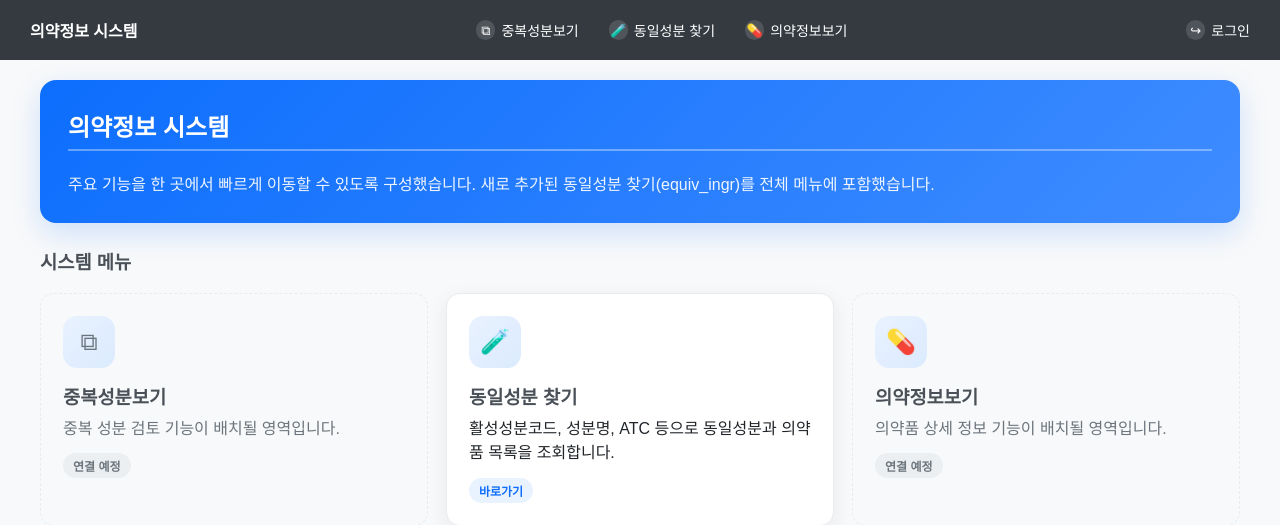
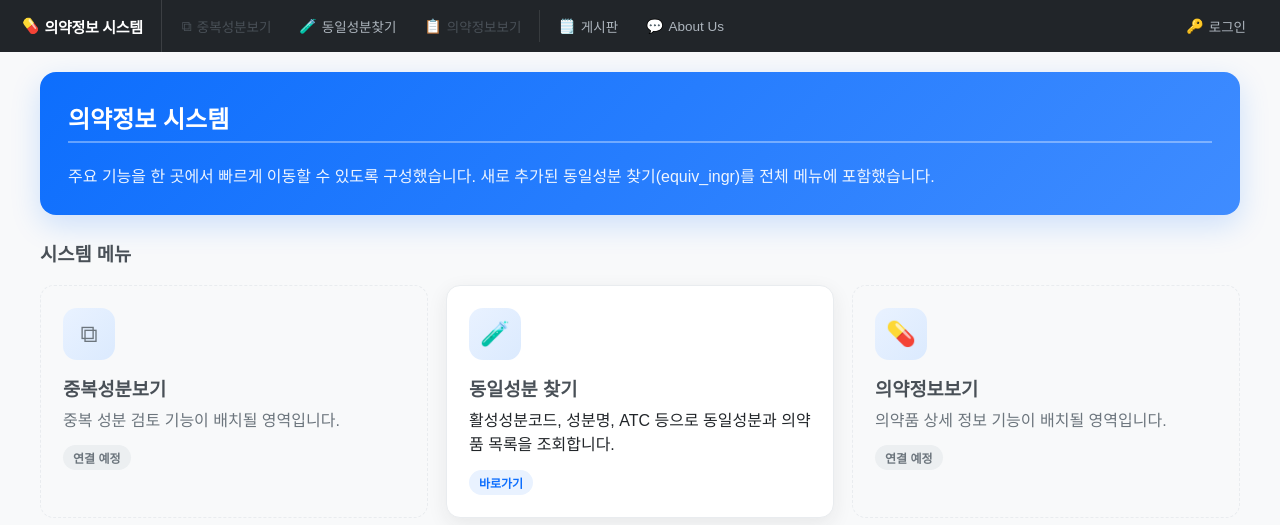
Before and after one commit to ywhcho/di_dups65, a Django app: page / in a window 1280 px wide. Shown: the top 525 px of the page. Run offline with Django 4.2, Linux system fonts and the light colour scheme.

Commit message:
feat: add full top navbar with 게시판 and About Us pages

```diff
--- a/config/urls.py
+++ b/config/urls.py
@@ -1,11 +1,13 @@
 from django.contrib import admin
 from django.urls import include, path
 
-from .views import home_view
+from .views import about_view, board_view, home_view
 
 urlpatterns = [
     path('admin/', admin.site.urls),
     path('accounts/', include('django.contrib.auth.urls')),
     path('', home_view, name='home'),
     path('equiv_ingr/', include('equiv_ingr.urls')),
+    path('board/', board_view, name='board'),
+    path('about/', about_view, name='about'),
 ]
--- a/config/views.py
+++ b/config/views.py
@@ -3,3 +3,11 @@ from django.shortcuts import render
 
 def home_view(request):
     return render(request, 'home.html')
+
+
+def board_view(request):
+    return render(request, 'board.html')
+
+
+def about_view(request):
+    return render(request, 'about.html')
--- a/templates/base.html
+++ b/templates/base.html
@@ -5,19 +5,53 @@
   <meta name="viewport" content="width=device-width, initial-scale=1" />
   <title>{% block title %}의약정보 시스템{% endblock %}</title>
   <style>
+    /* ── 공통 레이아웃 ── */
     body { font-family: 'Malgun Gothic', sans-serif; margin: 0; padding: 0; background: #f8f9fa; }
-    nav {
-      background: #343a40; padding: 12px 20px; display: flex; align-items: center;
-      justify-content: space-between; gap: 16px; flex-wrap: wrap;
+
+    /* ── 상단 네비게이션 바 ── */
+    nav.topnav {
+      background: #212529;
+      display: flex; align-items: stretch; flex-wrap: wrap;
+      padding: 0 20px; min-height: 52px;
     }
-    .nav-brand { color: #fff; font-size: 16px; font-weight: 700; text-decoration: none; }
-    .nav-links, .nav-auth { display: flex; align-items: center; gap: 10px; flex-wrap: wrap; }
-    nav a, nav .nav-item {
-      color: #fff; text-decoration: none; font-size: 14px; display: inline-flex;
-      align-items: center; gap: 6px; padding: 6px 10px; border-radius: 999px;
+    .nav-brand {
+      color: #fff; font-size: 15px; font-weight: 700; text-decoration: none;
+      display: inline-flex; align-items: center; gap: 6px;
+      padding: 0 18px 0 0; margin-right: 6px; white-space: nowrap;
+      letter-spacing: -0.3px; border-right: 1px solid rgba(255,255,255,.12);
     }
-    nav a:hover { background: rgba(255,255,255,.12); }
-    .nav-item-disabled { color: rgba(255,255,255,.65); background: rgba(255,255,255,.08); }
+    .nav-brand:hover { color: #90c4ff; }
+    .nav-menu {
+      display: flex; align-items: stretch; flex: 1; flex-wrap: wrap;
+    }
+    .nav-right {
+      display: flex; align-items: center; gap: 0; margin-left: auto;
+    }
+    .nav-link {
+      color: #adb5bd; text-decoration: none; font-size: 13.5px;
+      display: inline-flex; align-items: center; gap: 5px;
+      padding: 0 14px; white-space: nowrap;
+      border-bottom: 3px solid transparent; border-top: 3px solid transparent;
+      transition: color .15s, border-bottom-color .15s;
+    }
+    .nav-link:hover { color: #fff; border-bottom-color: rgba(255,255,255,.3); }
+    .nav-link.active { color: #fff; border-bottom-color: #0d6efd; font-weight: 600; }
+    .nav-link.disabled { color: #495057; cursor: default; pointer-events: none; }
+    .nav-link .ni { font-style: normal; font-size: 14px; }
+    .nav-divider {
+      width: 1px; background: rgba(255,255,255,.1); margin: 10px 4px;
+    }
+    /* 로그인/로그아웃 */
+    .nav-auth-btn {
+      background: none; border: 1px solid rgba(255,255,255,.2); color: #adb5bd;
+      font-size: 13px; font-family: 'Malgun Gothic', sans-serif; cursor: pointer;
+      border-radius: 6px; padding: 5px 14px; margin: auto 0 auto 4px;
+      display: inline-flex; align-items: center; gap: 5px;
+      transition: background .15s, color .15s;
+    }
+    .nav-auth-btn:hover { background: rgba(255,255,255,.1); color: #fff; }
+
+    /* ── 컨텐츠 영역 ── */
     .container { max-width: 1200px; margin: 20px auto; padding: 0 20px; }
     h2 { color: #343a40; border-bottom: 2px solid #007bff; padding-bottom: 6px; }
     h3 { color: #495057; }
@@ -49,37 +83,43 @@
                      box-shadow: 0 1px 4px rgba(0,0,0,.1); margin-bottom: 24px; }
     .badge { display: inline-block; padding: 2px 8px; background: #007bff;
              color: #fff; border-radius: 10px; font-size: 12px; margin-left: 8px; }
-    .menu-icon {
-      width: 1.2rem; height: 1.2rem; display: inline-flex; align-items: center;
-      justify-content: center; font-style: normal; border-radius: 50%; background: rgba(255,255,255,.14);
-    }
-    .menu-icon::before { font-size: 13px; line-height: 1; }
-    .icon-home::before { content: '⌂'; }
-    .icon-dup::before { content: '⧉'; }
-    .icon-equ::before { content: '🧪'; }
-    .icon-med::before { content: '💊'; }
-    .icon-auth::before { content: '↪'; }
   </style>
 </head>
 <body>
-  <nav>
-    <a href="{% url 'home' %}" class="nav-brand">의약정보 시스템</a>
-    <div class="nav-links">
-      <a href="{% url 'home' %}#system-menu"><i class="menu-icon icon-dup" aria-hidden="true"></i>중복성분보기</a>
-      <a href="{% url 'equiv_ingr:search' %}"><i class="menu-icon icon-equ" aria-hidden="true"></i>동일성분 찾기</a>
-      <a href="{% url 'home' %}#system-menu"><i class="menu-icon icon-med" aria-hidden="true"></i>의약정보보기</a>
+  <nav class="topnav">
+    <a href="{% url 'home' %}" class="nav-brand">
+      <i class="ni" aria-hidden="true">💊</i>의약정보 시스템
+    </a>
+    <div class="nav-menu">
+      <a href="{% url 'home' %}#system-menu" class="nav-link disabled">
+        <i class="ni" aria-hidden="true">⧉</i>중복성분보기
+      </a>
+      <a href="{% url 'equiv_ingr:search' %}" class="nav-link">
+        <i class="ni" aria-hidden="true">🧪</i>동일성분찾기
+      </a>
+      <a href="{% url 'home' %}#system-menu" class="nav-link disabled">
+        <i class="ni" aria-hidden="true">📋</i>의약정보보기
+      </a>
+      <div class="nav-divider"></div>
+      <a href="{% url 'board' %}" class="nav-link">
+        <i class="ni" aria-hidden="true">🗒️</i>게시판
+      </a>
+      <a href="{% url 'about' %}" class="nav-link">
+        <i class="ni" aria-hidden="true">💬</i>About Us
+      </a>
     </div>
-    <div class="nav-auth">
+    <div class="nav-right">
       {% if user.is_authenticated %}
         <form method="post" action="{% url 'logout' %}" style="display:inline;">
           {% csrf_token %}
-        <button type="submit" style="background:none;border:none;color:#fff;cursor:pointer;font-size:14px;display:inline-flex;align-items:center;gap:6px;padding:6px 10px;border-radius:999px;">
-          <i class="menu-icon icon-auth" aria-hidden="true"></i>
-          로그아웃
+          <button type="submit" class="nav-auth-btn">
+            <i class="ni" aria-hidden="true">↩</i>로그아웃
           </button>
         </form>
       {% else %}
-      <a href="{% url 'login' %}"><i class="menu-icon icon-auth" aria-hidden="true"></i>로그인</a>
+        <a href="{% url 'login' %}" class="nav-link">
+          <i class="ni" aria-hidden="true">🔑</i>로그인
+        </a>
       {% endif %}
     </div>
   </nav>
```
Also changed, not shown: equiv_ingr/tests.py (+24 -2 lines), templates/about.html (added, +41 -0 lines), templates/board.html (added, +21 -0 lines). Lines whose indentation alone changed are shown as unchanged.
